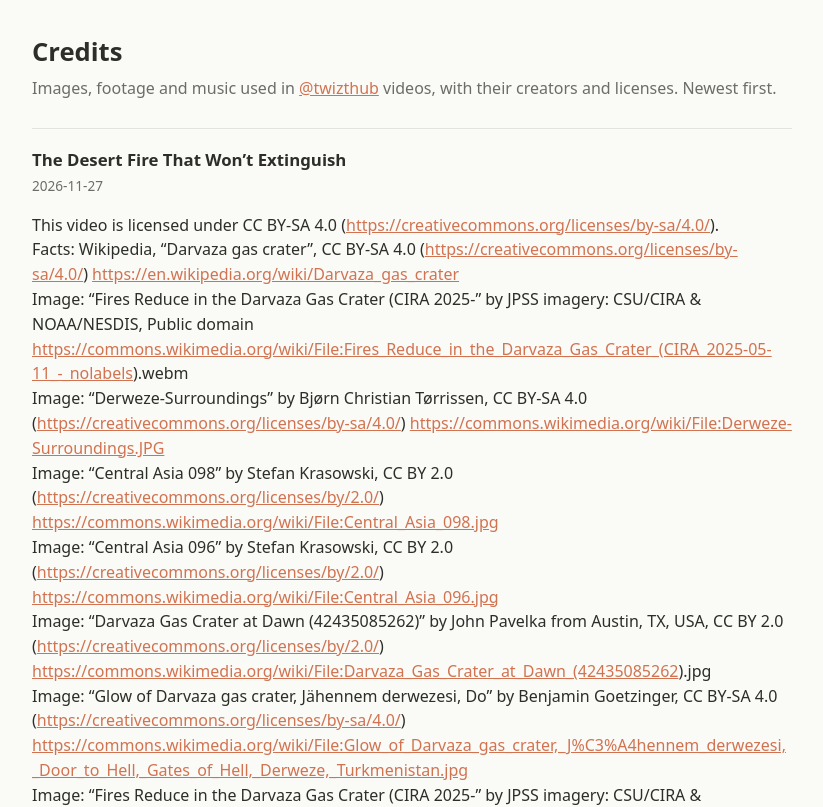
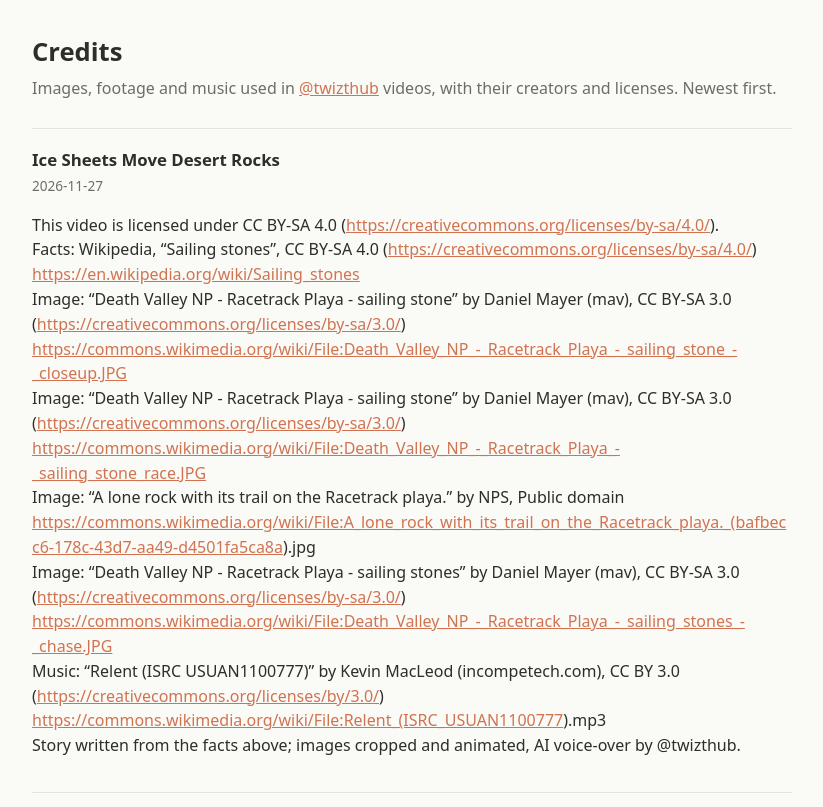
Before and after one commit to Atlas-Toni/atlas-toni.github.io, a plain HTML site: page credits.html in a window 1280 px wide. Shown: the top 807 px of the page, without its empty margins (228-1051 px from the left). Drawn offline with Linux system fonts and the light colour scheme.

Commit message:
Credits: Ice Sheets Move Desert Rocks

```diff
--- a/credits.html
+++ b/credits.html
@@ -14,6 +14,14 @@ a{color:var(--accent)}
 </style></head><body><main>
 <h1>Credits</h1>
 <p class="intro">Images, footage and music used in <a href="/">@twizthub</a> videos, with their creators and licenses. Newest first.</p>
+<article><h2>Ice Sheets Move Desert Rocks</h2><p class="d">2026-11-27</p><p>This video is licensed under CC BY-SA 4.0 (<a href="https://creativecommons.org/licenses/by-sa/4.0/" rel="nofollow noopener">https://creativecommons.org/licenses/by-sa/4.0/</a>).<br>
+Facts: Wikipedia, “Sailing stones”, CC BY-SA 4.0 (<a href="https://creativecommons.org/licenses/by-sa/4.0/" rel="nofollow noopener">https://creativecommons.org/licenses/by-sa/4.0/</a>) <a href="https://en.wikipedia.org/wiki/Sailing_stones" rel="nofollow noopener">https://en.wikipedia.org/wiki/Sailing_stones</a><br>
+Image: “Death Valley NP - Racetrack Playa - sailing stone” by Daniel Mayer (mav), CC BY-SA 3.0 (<a href="https://creativecommons.org/licenses/by-sa/3.0/" rel="nofollow noopener">https://creativecommons.org/licenses/by-sa/3.0/</a>) <a href="https://commons.wikimedia.org/wiki/File:Death_Valley_NP_-_Racetrack_Playa_-_sailing_stone_-_closeup.JPG" rel="nofollow noopener">https://commons.wikimedia.org/wiki/File:Death_Valley_NP_-_Racetrack_Playa_-_sailing_stone_-_closeup.JPG</a><br>
+Image: “Death Valley NP - Racetrack Playa - sailing stone” by Daniel Mayer (mav), CC BY-SA 3.0 (<a href="https://creativecommons.org/licenses/by-sa/3.0/" rel="nofollow noopener">https://creativecommons.org/licenses/by-sa/3.0/</a>) <a href="https://commons.wikimedia.org/wiki/File:Death_Valley_NP_-_Racetrack_Playa_-_sailing_stone_race.JPG" rel="nofollow noopener">https://commons.wikimedia.org/wiki/File:Death_Valley_NP_-_Racetrack_Playa_-_sailing_stone_race.JPG</a><br>
+Image: “A lone rock with its trail on the Racetrack playa.” by NPS, Public domain <a href="https://commons.wikimedia.org/wiki/File:A_lone_rock_with_its_trail_on_the_Racetrack_playa._(bafbecc6-178c-43d7-aa49-d4501fa5ca8a" rel="nofollow noopener">https://commons.wikimedia.org/wiki/File:A_lone_rock_with_its_trail_on_the_Racetrack_playa._(bafbecc6-178c-43d7-aa49-d4501fa5ca8a</a>).jpg<br>
+Image: “Death Valley NP - Racetrack Playa - sailing stones” by Daniel Mayer (mav), CC BY-SA 3.0 (<a href="https://creativecommons.org/licenses/by-sa/3.0/" rel="nofollow noopener">https://creativecommons.org/licenses/by-sa/3.0/</a>) <a href="https://commons.wikimedia.org/wiki/File:Death_Valley_NP_-_Racetrack_Playa_-_sailing_stones_-_chase.JPG" rel="nofollow noopener">https://commons.wikimedia.org/wiki/File:Death_Valley_NP_-_Racetrack_Playa_-_sailing_stones_-_chase.JPG</a><br>
+Music: “Relent (ISRC USUAN1100777)” by Kevin MacLeod (incompetech.com), CC BY 3.0 (<a href="https://creativecommons.org/licenses/by/3.0/" rel="nofollow noopener">https://creativecommons.org/licenses/by/3.0/</a>) <a href="https://commons.wikimedia.org/wiki/File:Relent_(ISRC_USUAN1100777" rel="nofollow noopener">https://commons.wikimedia.org/wiki/File:Relent_(ISRC_USUAN1100777</a>).mp3<br>
+Story written from the facts above; images cropped and animated, AI voice-over by @twizthub.</p></article>
 <article><h2>The Desert Fire That Won’t Extinguish</h2><p class="d">2026-11-27</p><p>This video is licensed under CC BY-SA 4.0 (<a href="https://creativecommons.org/licenses/by-sa/4.0/" rel="nofollow noopener">https://creativecommons.org/licenses/by-sa/4.0/</a>).<br>
 Facts: Wikipedia, “Darvaza gas crater”, CC BY-SA 4.0 (<a href="https://creativecommons.org/licenses/by-sa/4.0/" rel="nofollow noopener">https://creativecommons.org/licenses/by-sa/4.0/</a>) <a href="https://en.wikipedia.org/wiki/Darvaza_gas_crater" rel="nofollow noopener">https://en.wikipedia.org/wiki/Darvaza_gas_crater</a><br>
 Image: “Fires Reduce in the Darvaza Gas Crater (CIRA 2025-” by JPSS imagery: CSU/CIRA &amp; NOAA/NESDIS, Public domain <a href="https://commons.wikimedia.org/wiki/File:Fires_Reduce_in_the_Darvaza_Gas_Crater_(CIRA_2025-05-11_-_nolabels" rel="nofollow noopener">https://commons.wikimedia.org/wiki/File:Fires_Reduce_in_the_Darvaza_Gas_Crater_(CIRA_2025-05-11_-_nolabels</a>).webm<br>
```
Also changed, not shown: credits.json (+5 -0 lines).
